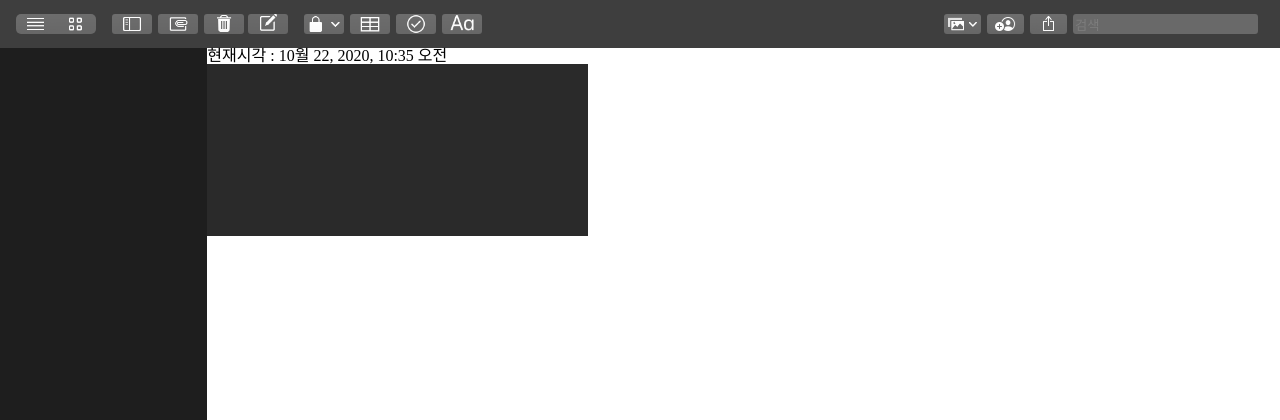
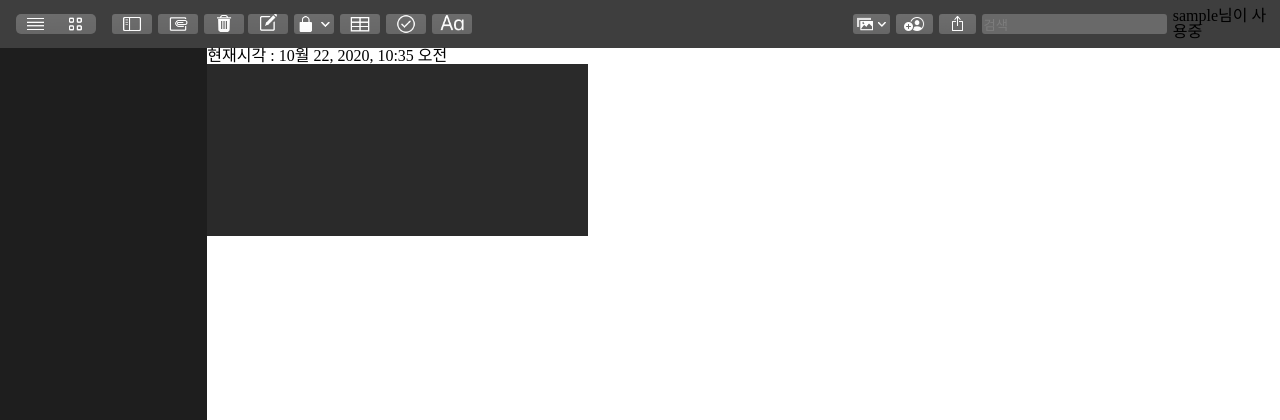
Before and after one commit to errorfixie/django-memo, a Django app: page /memo/ in a window 1280 px wide. Shown: the top 420 px of the page. Run offline with Django 3.2, Linux system fonts and the light colour scheme; the visitor is signed in with stand-in values (Sample User, id 1).

Commit message:
자잘한 수정

```diff
--- a/config/settings.py
+++ b/config/settings.py
@@ -147,7 +147,7 @@ AUTHENTICATION_BACKENDS = (
 
 )
 
-SITE_ID = 1
+SITE_ID = 1 # db에 저장될 호스트사이트 ID
 
 LOGIN_REDIRECT_URL = '/memo/' ## 로그인 성공 후 리다이렉트 할 페이지
 LOGIN_URL = '/'  ## 로그인되지 않은 사용자가 view요청 시 이동할 페이지
--- a/memo/urls.py
+++ b/memo/urls.py
@@ -4,7 +4,7 @@ from . import views
 app_name = 'memo'
 
 urlpatterns =[
-    path("",views.MemoHomeView,name="homelist"),
+    path("",views.MemoHomeListUpdateView,name="homelist"),
     path("list/",views.MemoListView,name="list"),
     path("delete/",views.MemoDeleteView,name="delete"),
     path("create/",views.MemoCreateView,name="create"),
--- a/memo/views.py
+++ b/memo/views.py
@@ -6,9 +6,9 @@ from .forms import MemoCreateForm
 from django.urls import reverse,reverse_lazy
 from django.contrib.auth.decorators import login_required
 import datetime
-# Create your views here.
 
-# 메모리스트
+
+
 @login_required # 로그인일때만 실행가능
 def MemoListView(request):
 
@@ -19,7 +19,7 @@ def MemoListView(request):
     return render(request,"list.html",context)
 
 @login_required
-def MemoHomeView(request):
+def MemoHomeListUpdateView(request):
 
     context = {} #템플릿에 보낼 변수 지정
     context['now'] = datetime.datetime.now()
@@ -107,7 +107,7 @@ def MemoHomeView(request):
                 return HttpResponseRedirect('/memo/') # 저장후 리다이렉트할 url 지정
 
 
-    else:
+    else: # request.method == "GET": # GET으로 들어오면
         if not request.GET: # get으로 아무것도없으면
             form = MemoCreateForm() # POST가 아니면 그냥 폼만 보여줌
         # print(request.GET)
@@ -127,17 +127,17 @@ def MemoHomeView(request):
             context['pk_memodate'] = memo_pk.memodate
             context['pk_memoupdate'] = memo_pk.memoupdate # 수정날짜, 저장날짜 템플릿에 보내기
             context['pk'] = pk
+
+
     memo_list = Usermemo.objects.filter(userNUM = request.user).order_by('-memoNUM') # 지금 접속중인 user것만 최신순으로 가져와!!
 
     # print(request.user) # 장고가 로그인할때 session정보를 통해 request.user에 username을 저장한다
 
-
-
     context['memolist'] = memo_list # Usermemo 값들은 'memolist'로 저장
     context['form'] = form # Form 값들은 'form'으로 저장
 
+    return render(request,"home.html",context)
 
-    return render(request,"home.html",context)
 
 @login_required
 def MemoDeleteView(request): # 삭제기능 => pk값을 받아 구현할 것인지 아니면 request에 pk값이 없으면 최근데이터부터 삭제 있으면 그 데이터삭제
--- a/templates/base.html
+++ b/templates/base.html
@@ -39,6 +39,14 @@
             {% comment %} 로그아웃버튼 {% endcomment %}
                 <button class="flex-item" onclick="location.href='/logout'"></button>
             <input type="search" name="search" value="검색" id="">
+
+        </div>
+        <div>
+            {% if user.nickname %}
+                {{user.nickname}}님이 사용중
+            {%else%}
+                {{user.username}}님이 사용중
+            {% endif %}
         </div>
     </header>
     {% block content %}
--- a/templates/home.html
+++ b/templates/home.html
@@ -45,6 +45,7 @@
                 <input type="hidden" name="pk" value="{{pk}}">
             </form>
 
+            {% comment %} 메모저장폼 {% endcomment %}
             <form method="post" id="delete" action="{%url 'memo:delete'%}">
                 {% csrf_token %}
                 <input type="hidden" name="pk" value="{{pk}}">
--- a/user/views.py
+++ b/user/views.py
@@ -29,4 +29,4 @@ def signup(request):
 class UserLoginView(LoginView):
     template_name = "login.html"
     form_class = LoginForm
-    success_url = reverse_lazy('memo:memolist')
+    success_url = reverse_lazy('memo:memolist') # generic view에서 사용하는 reverse방식
```
